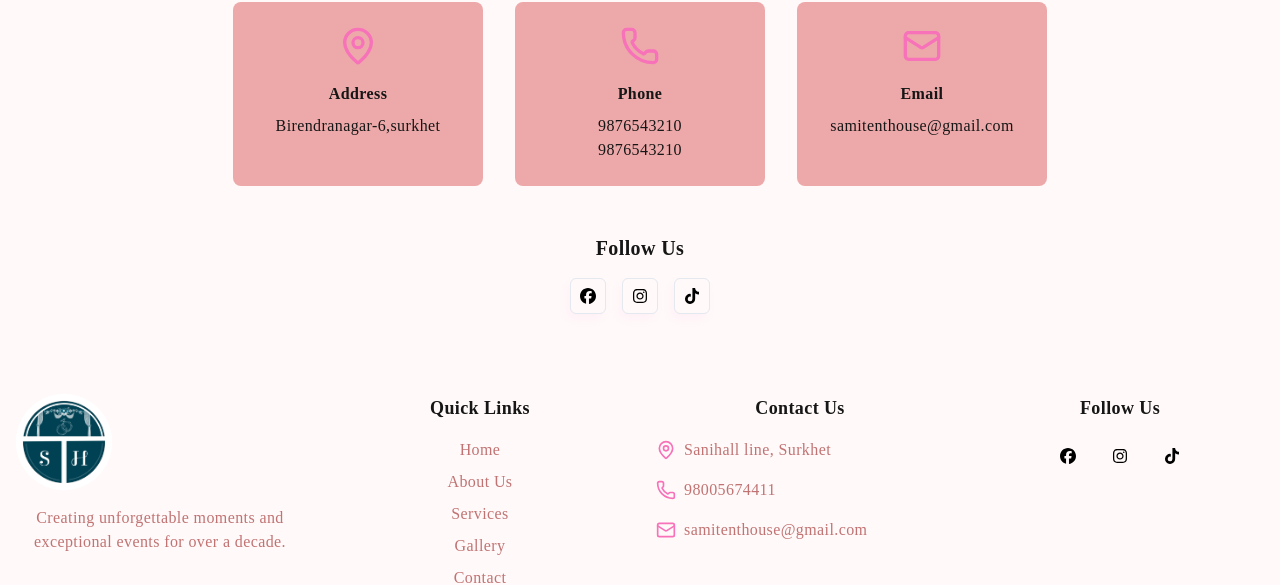
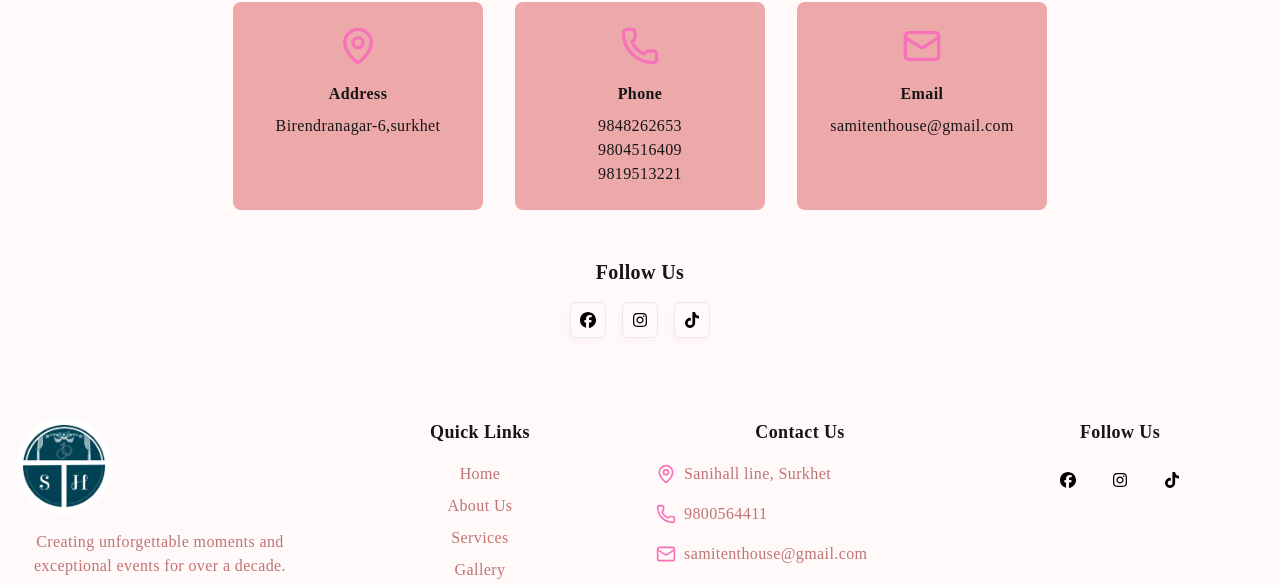
Before and after one commit to monu3/STH_CICD, a React (Vite) app: page /contact in a window 1280 px wide. Shown: the part 966-1551 px from the top of the page. Built offline with nearby package versions, Linux system fonts and the light colour scheme; no server answers.

Commit message:
this is to test the jenkins .

```diff
--- a/src/components/layout/footer.tsx
+++ b/src/components/layout/footer.tsx
@@ -86,7 +86,7 @@ export default function Footer() {
               </li>
               <li className="flex items-center">
                 <Phone className="h-5 w-5 mr-2 text-primary" />
-                <span>98005674411</span>
+                <span>9800564411</span>
               </li>
               <li className="flex items-center">
                 <Mail className="h-5 w-5 mr-2 text-primary" />
--- a/src/pages/contact-page.tsx
+++ b/src/pages/contact-page.tsx
@@ -75,8 +75,9 @@ export default function ContactPage() {
             <div className="flex flex-col items-center p-6 bg-muted rounded-lg min-w-[250px]">
               <Phone className="h-10 w-10 text-primary mb-4" />
               <h3 className="font-bold mb-2">Phone</h3>
-              <p>9876543210</p>
-              <p>9876543210</p>
+              <p>9848262653</p>
+              <p>9804516409</p>
+              <p>9819513221</p>
             </div>
 
             <div className="flex flex-col items-center p-6 bg-muted rounded-lg min-w-[250px]">
```
